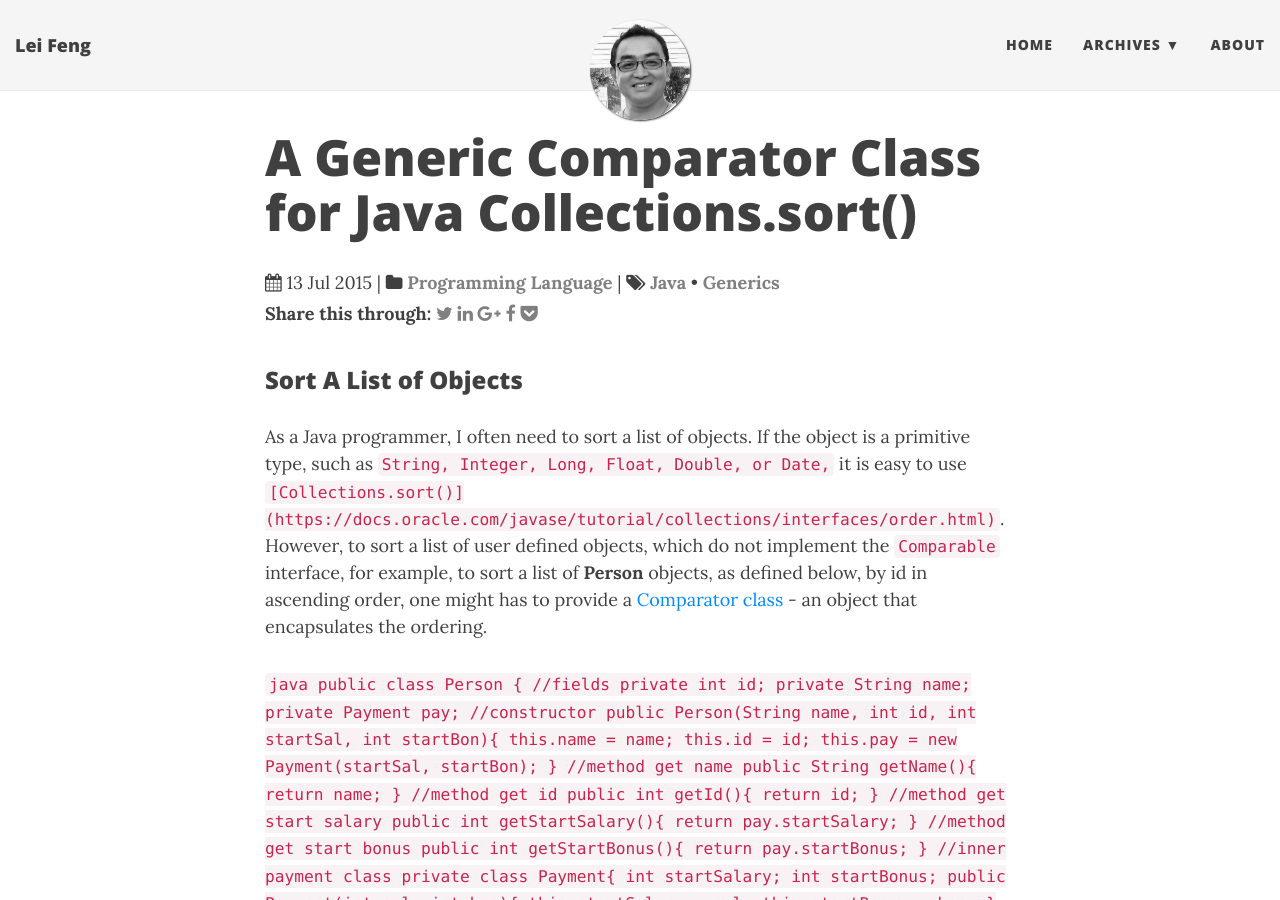
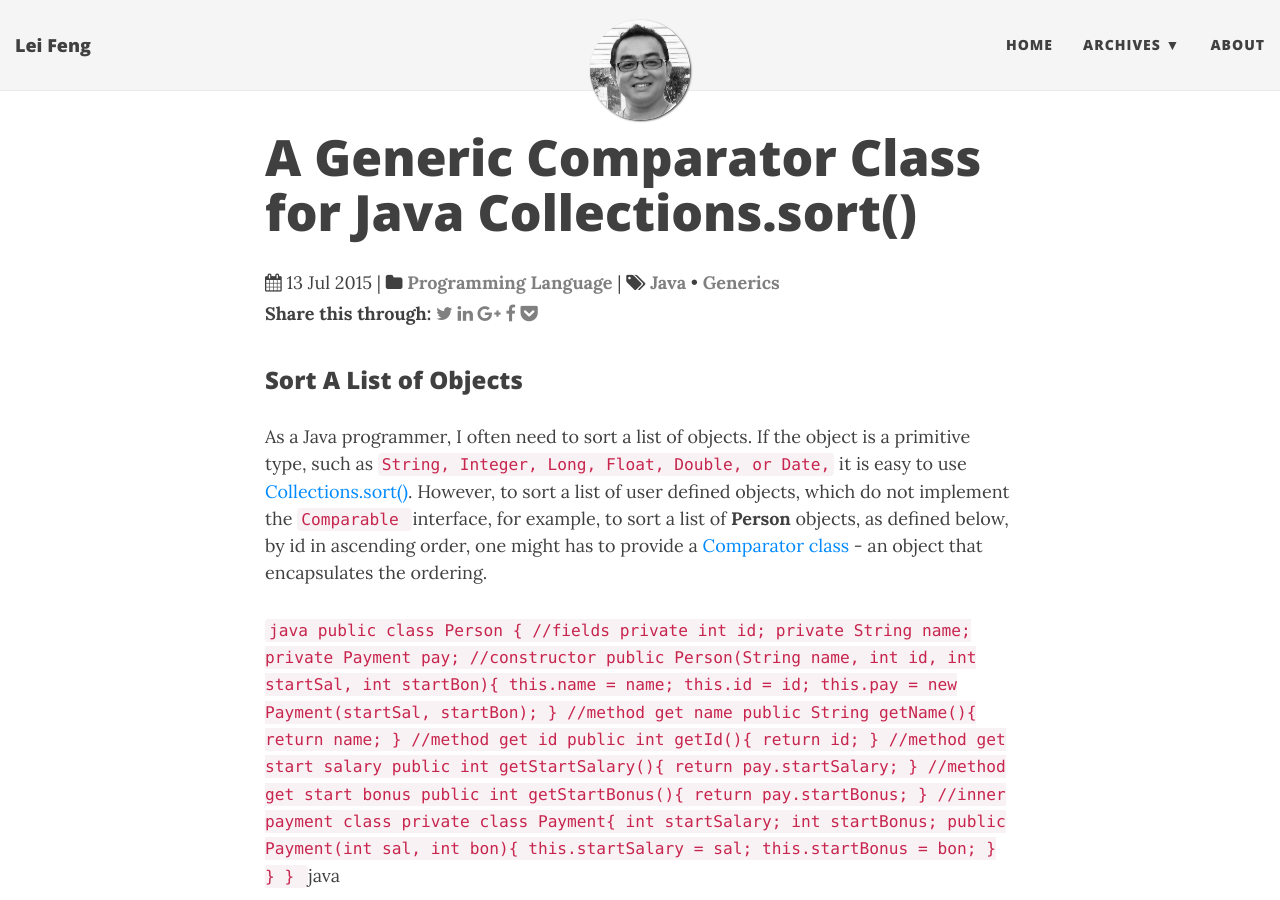
Before and after one commit to stonefl/stonefl.github.io, a Jekyll site: the page built from _posts/2015-07-14-a-generic-comparator-class-for-java-collections-sort.markdown, in a window 1280 px wide and 900 px high. Built offline with Jekyll 4.4.1, drawn with Linux system fonts in a browser that asks for light colours; nearby versions of some CDN libraries; comment, search, counter and statistics services are not loaded.

Commit message:
Updated 2015-07-14-a-generic-comparator-class-for-java-collections-sort.markdown

````diff
--- a/_posts/2015-07-14-a-generic-comparator-class-for-java-collections-sort.markdown
+++ b/_posts/2015-07-14-a-generic-comparator-class-for-java-collections-sort.markdown
@@ -21,7 +21,8 @@ categories:
 ### Sort A List of Objects
 
 
-As a Java programmer, I often need to sort a list of objects. If the object is a primitive type, such as `String, Integer, Long, Float, Double, or Date,` it is easy to use `[Collections.sort()](https://docs.oracle.com/javase/tutorial/collections/interfaces/order.html)`. However, to sort a list of user defined objects, which do not implement the `Comparable `interface, for example, to sort a list of **Person** objects, as defined below, by id in ascending order, one might has to provide a [Comparator class](https://docs.oracle.com/javase/8/docs/api/java/util/Comparator.html) - an object that encapsulates the ordering.
+
+As a Java programmer, I often need to sort a list of objects. If the object is a primitive type, such as `String, Integer, Long, Float, Double, or Date,` it is easy to use [Collections.sort()](https://docs.oracle.com/javase/tutorial/collections/interfaces/order.html). However, to sort a list of user defined objects, which do not implement the `Comparable `interface, for example, to sort a list of **Person** objects, as defined below, by id in ascending order, one might has to provide a [Comparator class](https://docs.oracle.com/javase/8/docs/api/java/util/Comparator.html) - an object that encapsulates the ordering.
 <!--more-->
 
 ```java
````
